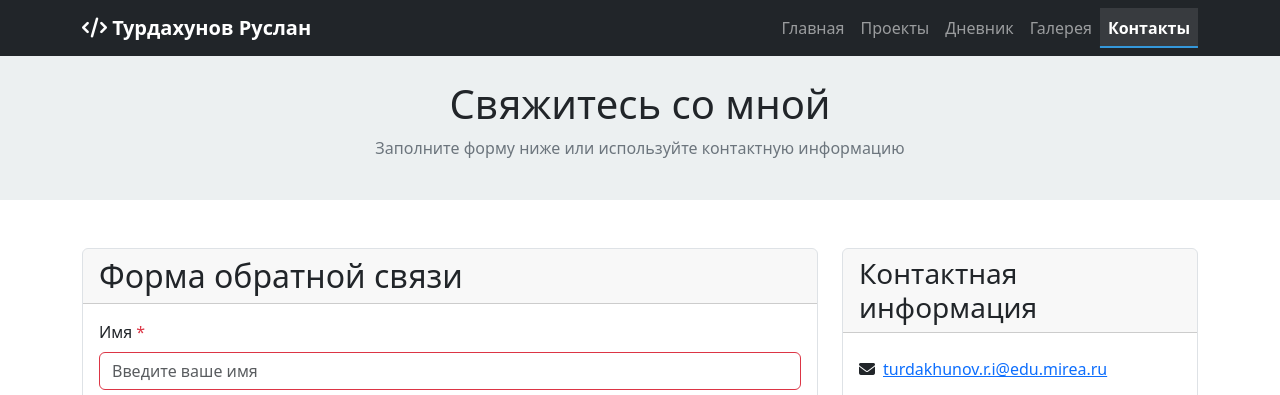
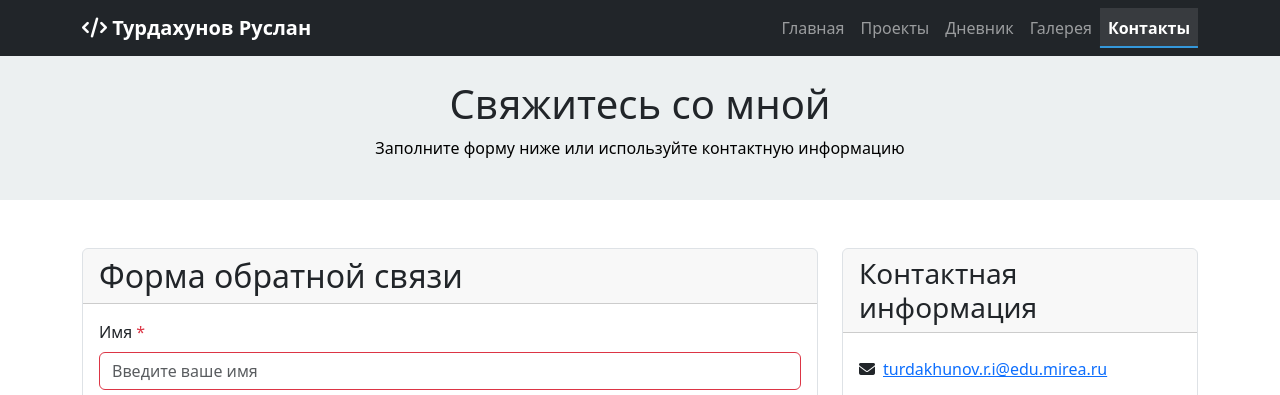
Before and after one commit to Mist1qu3X/Front-back-second, a plain HTML site: page contacts.html in a window 1280 px wide. Shown: the top 395 px of the page. Drawn offline with nearby package versions, Linux system fonts and the light colour scheme.

Commit message:
Update contacts.html

```diff
--- a/contacts.html
+++ b/contacts.html
@@ -59,7 +59,7 @@
 
         /* Улучшение контрастности для Lighthouse */
         .text-muted {
-            color: #6c757d !important;
+            color: #000000 !important;
         }
 
         .card {
```
